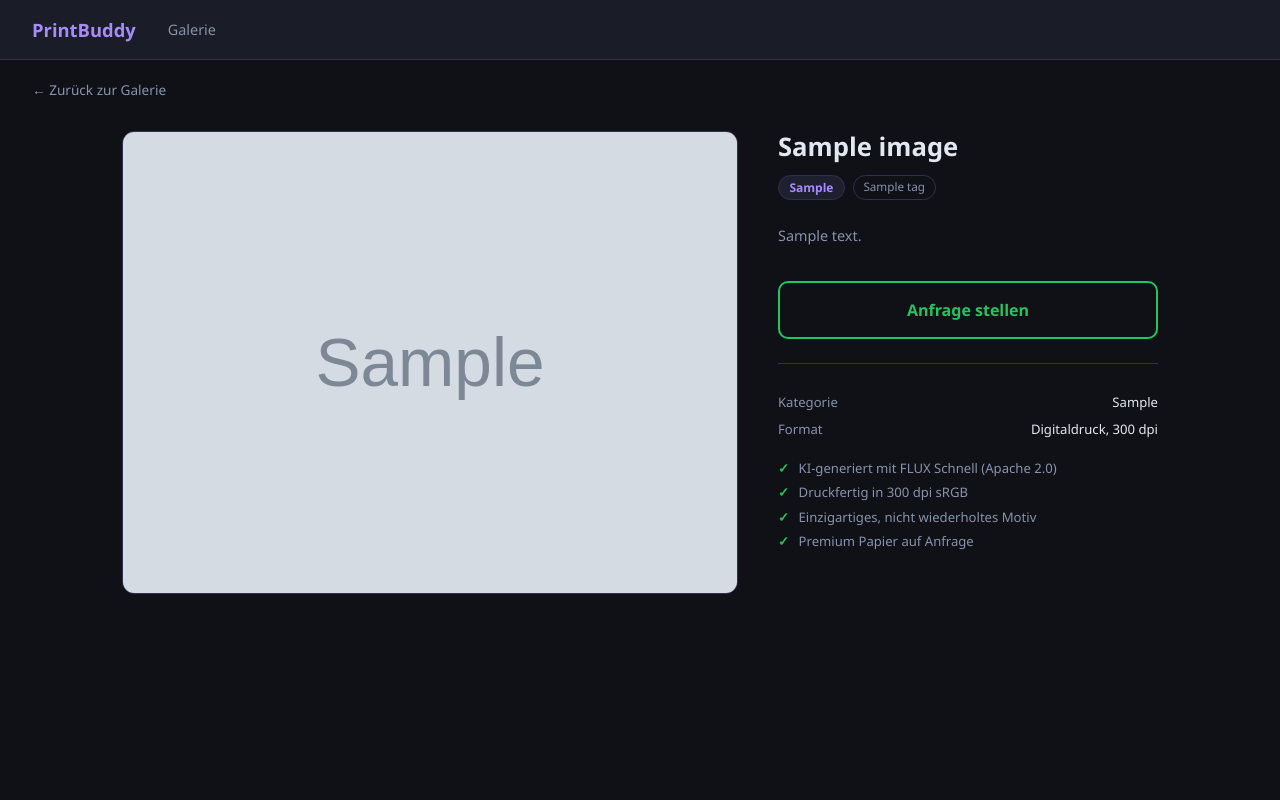
After one commit to Hildebrandt-Alex/printbuddy, a Django app: template templates/gallery/detail.html in a window 1280 px wide. The commit adds this page. Run offline with Django 4.2, Linux system fonts and the light colour scheme; the template is opened without the code that fills it: most values are stand-ins (such as "Sample title", 1, 10 or a date in 2020); grey boxes marked "Sample" are stand-in pictures.

Commit message:
feat: Gallery landing page (Phase 3) + fix pluralize + fix asset_select NAS copy

```diff
--- a/printbuddy/urls.py
+++ b/printbuddy/urls.py
@@ -27,6 +27,9 @@ ADMIN_URL = getattr(settings, 'ADMIN_URL', 'pb-manage/')
 urlpatterns = [
     path(ADMIN_URL, admin.site.urls),
 
+    # Öffentliche Galerie
+    path('gallery/', include('gallery.urls', namespace='gallery')),
+
     # Studio App (Login-geschützt, Gruppe studio_workers)
     path('studio/login/',  auth_views.LoginView.as_view(template_name='registration/login.html'), name='login'),
     path('studio/logout/', auth_views.LogoutView.as_view(next_page='/studio/login/'),             name='logout'),
--- /dev/null
+++ b/templates/gallery/detail.html
@@ -0,0 +1,267 @@
+<!DOCTYPE html>
+<html lang="de">
+<head>
+  <meta charset="UTF-8">
+  <meta name="viewport" content="width=device-width, initial-scale=1.0">
+  <title>{{ image.title }} — PrintBuddy</title>
+  <style>
+    *, *::before, *::after { box-sizing: border-box; margin: 0; padding: 0; }
+
+    :root {
+      --bg:      #0f1117;
+      --surface: #1a1d27;
+      --border:  #2e3150;
+      --accent:  #6c63ff;
+      --accent2: #a78bfa;
+      --text:    #e2e8f0;
+      --muted:   #8892aa;
+      --green:   #22c55e;
+      --orange:  #f59e0b;
+    }
+
+    body {
+      font-family: 'Segoe UI', system-ui, sans-serif;
+      background: var(--bg);
+      color: var(--text);
+      min-height: 100vh;
+    }
+
+    nav {
+      background: var(--surface);
+      border-bottom: 1px solid var(--border);
+      padding: 0 2rem;
+      display: flex;
+      align-items: center;
+      gap: 2rem;
+      height: 60px;
+    }
+    .brand { font-weight: 700; font-size: 1.15rem; color: var(--accent2); text-decoration: none; }
+    nav a { color: var(--muted); text-decoration: none; font-size: .9rem; }
+    nav a:hover { color: var(--text); }
+    .spacer { flex: 1; }
+
+    /* BACK LINK */
+    .back {
+      display: inline-flex;
+      align-items: center;
+      gap: .4rem;
+      color: var(--muted);
+      text-decoration: none;
+      font-size: .85rem;
+      padding: 1.25rem 2rem .5rem;
+    }
+    .back:hover { color: var(--text); }
+
+    /* LAYOUT */
+    .detail-wrap {
+      display: grid;
+      grid-template-columns: 1fr 380px;
+      gap: 2.5rem;
+      max-width: 1100px;
+      margin: 0 auto;
+      padding: 1.5rem 2rem 4rem;
+    }
+    @media (max-width: 768px) {
+      .detail-wrap { grid-template-columns: 1fr; }
+    }
+
+    /* IMAGE */
+    .image-wrap {
+      border-radius: 12px;
+      overflow: hidden;
+      background: #11141e;
+      border: 1px solid var(--border);
+    }
+    .image-wrap img {
+      width: 100%;
+      height: auto;
+      display: block;
+    }
+
+    /* SIDEBAR */
+    .sidebar {}
+
+    .sidebar h1 {
+      font-size: 1.6rem;
+      font-weight: 700;
+      line-height: 1.25;
+      margin-bottom: .75rem;
+    }
+
+    .meta {
+      display: flex;
+      gap: .5rem;
+      flex-wrap: wrap;
+      margin-bottom: 1.5rem;
+    }
+    .badge {
+      padding: .2rem .65rem;
+      border-radius: 20px;
+      font-size: .75rem;
+      font-weight: 600;
+      background: #1e2030;
+      border: 1px solid var(--border);
+      color: var(--accent2);
+    }
+    .tag {
+      padding: .2rem .6rem;
+      border-radius: 20px;
+      font-size: .73rem;
+      background: transparent;
+      border: 1px solid var(--border);
+      color: var(--muted);
+    }
+
+    .description {
+      color: var(--muted);
+      font-size: .9rem;
+      line-height: 1.7;
+      margin-bottom: 2rem;
+    }
+
+    /* CTA BUTTON */
+    .cta-btn {
+      display: block;
+      width: 100%;
+      padding: 1rem 1.5rem;
+      border-radius: 10px;
+      font-size: 1rem;
+      font-weight: 600;
+      text-align: center;
+      text-decoration: none;
+      cursor: pointer;
+      border: none;
+      transition: opacity .15s, transform .1s;
+      margin-bottom: .75rem;
+    }
+    .cta-btn:hover { opacity: .9; transform: translateY(-1px); }
+    .cta-btn:active { transform: translateY(0); }
+
+    .btn-etsy    { background: #f1641e; color: #fff; }
+    .btn-shop    { background: var(--accent); color: #fff; }
+    .btn-contact {
+      background: transparent;
+      border: 2px solid var(--green);
+      color: var(--green);
+    }
+
+    .divider {
+      border: none;
+      border-top: 1px solid var(--border);
+      margin: 1.5rem 0;
+    }
+
+    .info-row {
+      display: flex;
+      justify-content: space-between;
+      align-items: center;
+      font-size: .82rem;
+      padding: .3rem 0;
+    }
+    .info-row .label { color: var(--muted); }
+    .info-row .value { color: var(--text); font-weight: 500; }
+
+    /* QUALITY BADGES */
+    .quality-list {
+      display: flex;
+      flex-direction: column;
+      gap: .4rem;
+      margin-top: 1rem;
+    }
+    .quality-item {
+      display: flex;
+      align-items: center;
+      gap: .6rem;
+      font-size: .82rem;
+      color: var(--muted);
+    }
+    .quality-item::before {
+      content: "✓";
+      color: var(--green);
+      font-weight: 700;
+    }
+  </style>
+</head>
+<body>
+
+<nav>
+  <a href="{% url 'gallery:list' %}" class="brand">PrintBuddy</a>
+  <a href="{% url 'gallery:list' %}">Galerie</a>
+  <span class="spacer"></span>
+</nav>
+
+<a href="{% url 'gallery:list' %}" class="back">← Zurück zur Galerie</a>
+
+<div class="detail-wrap">
+
+  <!-- Bild -->
+  <div>
+    <div class="image-wrap">
+      {% if image.file_path %}
+      <img src="{{ image.file_path.url }}" alt="{{ image.title }}">
+      {% else %}
+      <div style="aspect-ratio:1;display:flex;align-items:center;justify-content:center;color:#555">Kein Bild verfügbar</div>
+      {% endif %}
+    </div>
+  </div>
+
+  <!-- Sidebar -->
+  <div class="sidebar">
+    <h1>{{ image.title }}</h1>
+
+    <div class="meta">
+      <span class="badge">{{ image.get_category_display }}</span>
+      {% if image.tags %}
+        {% for tag in image.tags.split %}
+        <span class="tag">{{ tag|cut:"," }}</span>
+        {% endfor %}
+      {% endif %}
+    </div>
+
+    {% if image.description %}
+    <p class="description">{{ image.description }}</p>
+    {% endif %}
+
+    <!-- CTA -->
+    {% if image.cta_type == "etsy" and image.cta_url %}
+    <a href="{{ image.cta_url }}" target="_blank" rel="noopener" class="cta-btn btn-etsy">
+      Auf Etsy kaufen →
+    </a>
+    {% elif image.cta_type == "shop" and image.cta_url %}
+    <a href="{{ image.cta_url }}" class="cta-btn btn-shop">
+      Im Shop kaufen →
+    </a>
+    {% elif image.cta_type == "shop" %}
+    <a href="/shop/" class="cta-btn btn-shop">
+      Im Shop kaufen →
+    </a>
+    {% else %}
+    <a href="mailto:hallo@datemyhobby.com?subject=Anfrage: {{ image.title }}" class="cta-btn btn-contact">
+      Anfrage stellen
+    </a>
+    {% endif %}
+
+    <hr class="divider">
+
+    <!-- Info -->
+    <div class="info-row">
+      <span class="label">Kategorie</span>
+      <span class="value">{{ image.get_category_display }}</span>
+    </div>
+    <div class="info-row">
+      <span class="label">Format</span>
+      <span class="value">Digitaldruck, 300 dpi</span>
+    </div>
+
+    <div class="quality-list">
+      <div class="quality-item">KI-generiert mit FLUX Schnell (Apache 2.0)</div>
+      <div class="quality-item">Druckfertig in 300 dpi sRGB</div>
+      <div class="quality-item">Einzigartiges, nicht wiederholtes Motiv</div>
+      <div class="quality-item">Premium Papier auf Anfrage</div>
+    </div>
+
+  </div>
+</div>
+
+</body>
+</html>
--- a/templates/studio/job_results.html
+++ b/templates/studio/job_results.html
@@ -6,7 +6,7 @@
   <div>
     <h1>Ergebnisse: {{ job.title }}</h1>
     <p style="color:var(--text-muted);font-size:.85rem;margin-top:.25rem">
-      {{ assets|length }} Bild{{ assets|length|pluralize:"","er" }} generiert
+      {{ assets|length }} Bild{{ assets|length|pluralize:",er" }} generiert
     </p>
   </div>
   <a href="{% url 'studio:job_detail' job.id %}" class="btn btn-secondary">← Job-Details</a>
```
Also changed, not shown: gallery/urls.py (added, +10 -0 lines), gallery/views.py (+32 -2 lines), studio/views.py (+10 -1 lines), templates/gallery/list.html (added, +260 -0 lines).
